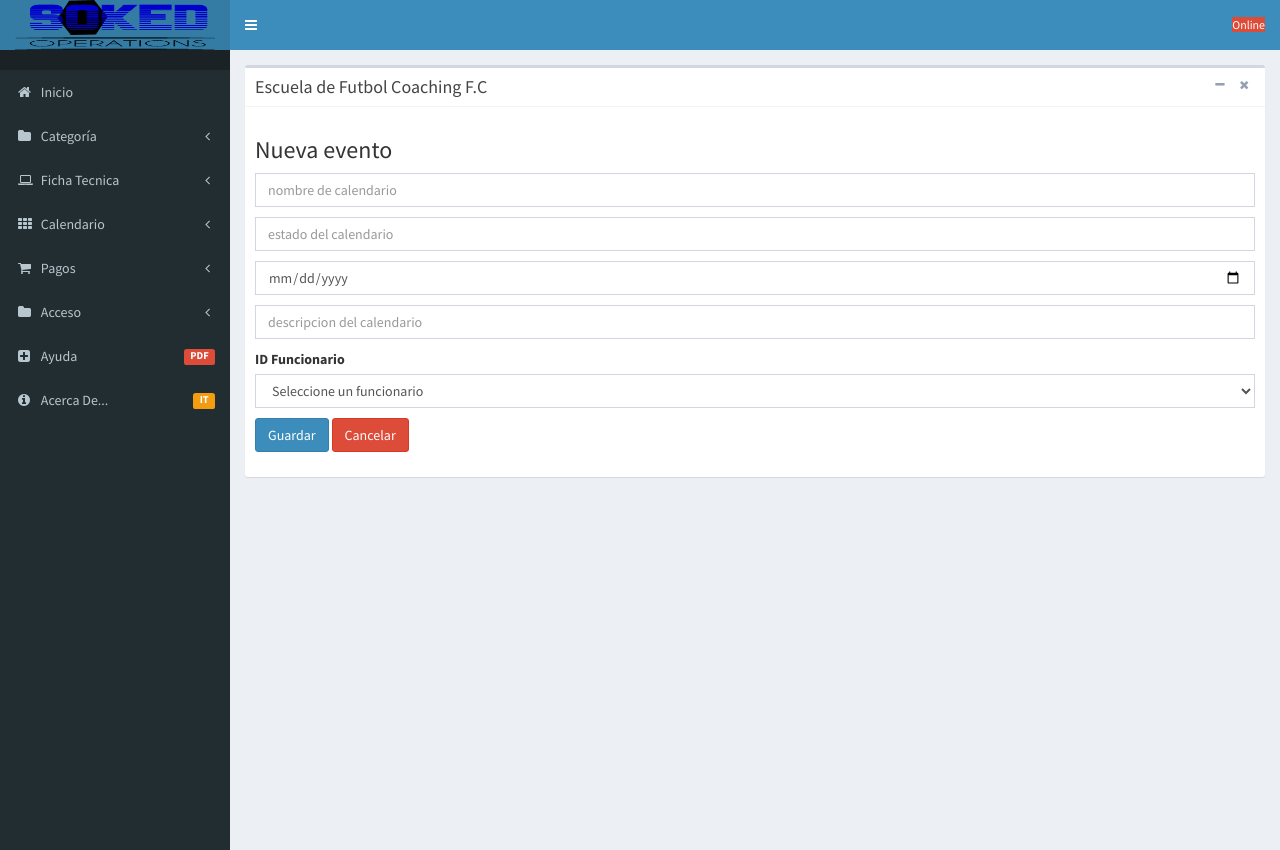
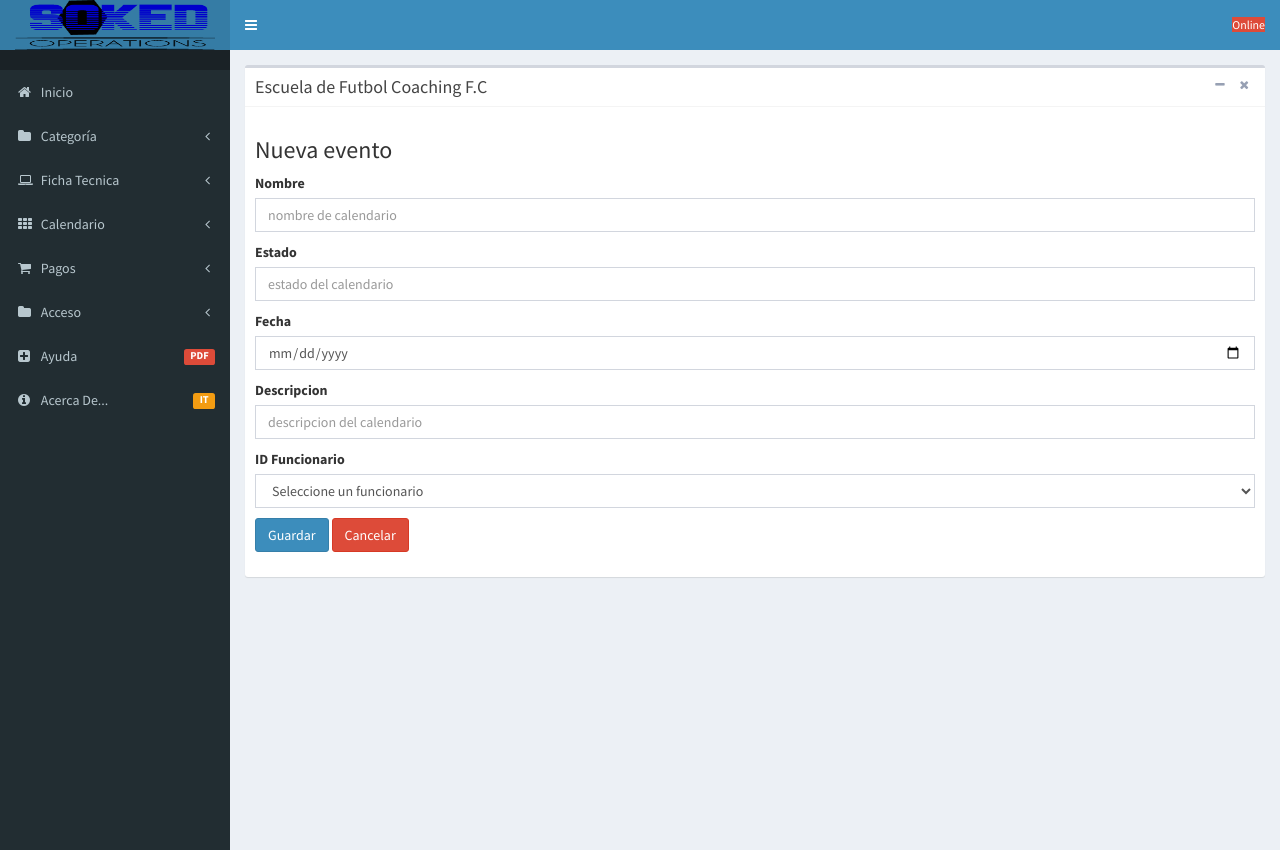
Before and after one commit to patricia0515/sokedop, a PHP site: page /vista/modulos/calendario/vista_crear_calendario.php in a window 1280 px wide. Run offline with PHP 8.4, Linux system fonts and the light colour scheme; data comes from the database, SQL or seed files in the repository.

Commit message:
se actualiza los label del formulario vista_crear_calendario

```diff
--- a/vista/modulos/calendario/vista_crear_calendario.php
+++ b/vista/modulos/calendario/vista_crear_calendario.php
@@ -117,18 +117,22 @@ if ($_SERVER['REQUEST_METHOD'] == 'POST')
       <form method="post" action="<?php echo $_SERVER['PHP_SELF']; ?>">
 
         <div class ="form-grup">
+        <label for="nombre_calendario">Nombre</label>
           <input name="nombre_calendario" id="nombre" type="text" class="form-control" placeholder="nombre de calendario" value="<?php if(isset($nombre_calendario)) echo $nombre_calendario?>">
           <span class="help-block"></span>
         </div>
         <div>
+        <label for="estado_calendario">Estado</label>
           <input name="estado_calendario" id="estado" type="text" class="form-control" placeholder="estado del calendario" value="<?php if(isset($estado_calendario)) echo $estado_calendario?>">
           <span class="help-block"></span>
         </div>
         <div>
+        <label for="fecha_calendario">Fecha</label>
           <input name="fecha_calendario" id="fecha_calendario" type="date" class="form-control" placeholder="fecha del calendario" value="<?php if(isset($fecha_calendario)) echo $fecha_calendario?>">
           <span class="help-block"></span>
         </div>
         <div>
+        <label for="descripcion_calendario">Descripcion</label>
           <input name="descripcion_calendario" id="descripcion" type="text" class="form-control" placeholder="descripcion del calendario" value="<?php if(isset($descripcion_calendario)) echo $descripcion_calendario?>">
           <span class="help-block"></span>
         </div>
```
